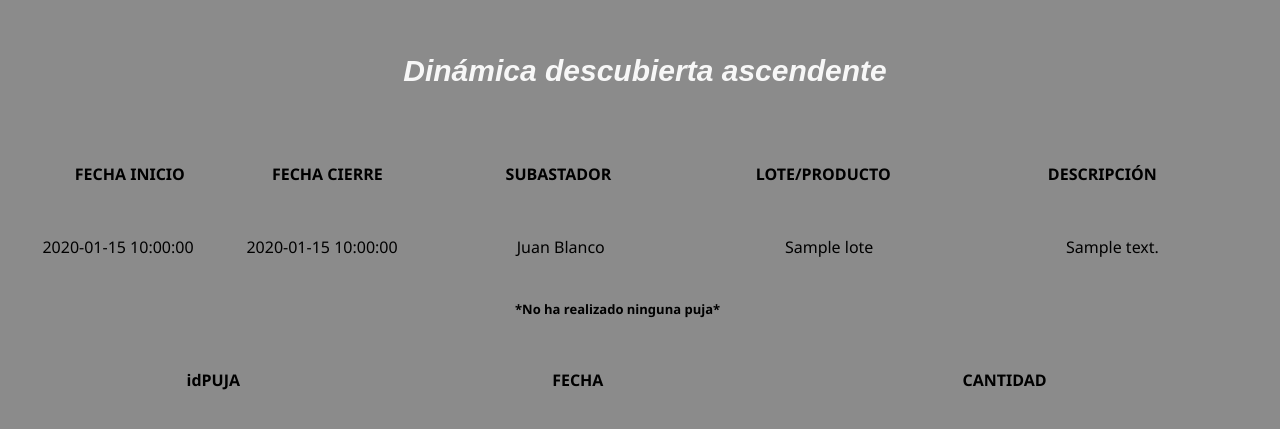
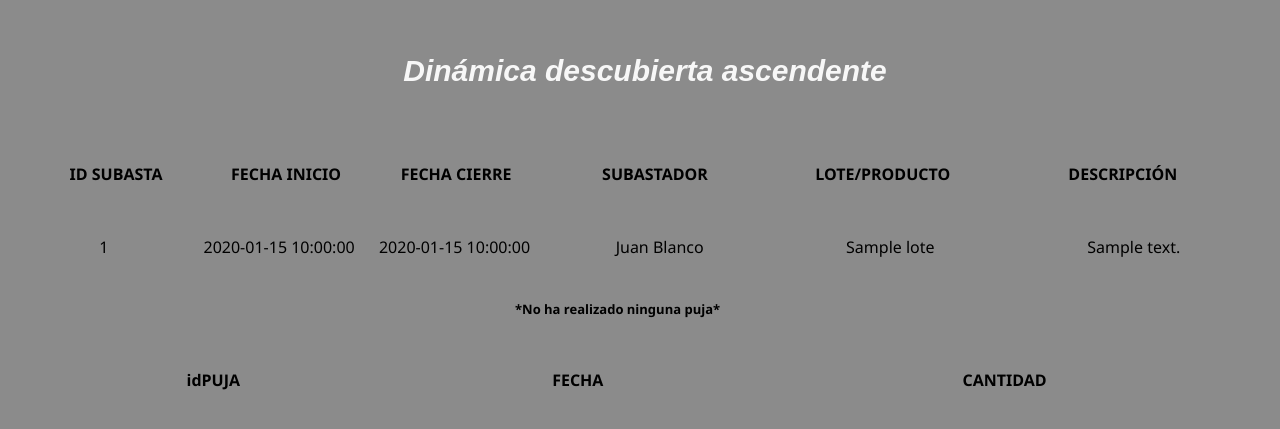
Before and after one commit to JavierLAcartum/643b4d11c092cc1ea32a96bdb4f8da93, a PHP site: page /sobreCerrado.php?id=1 in a window 1280 px wide. Shown: the part 75-504 px from the top of the page. Run offline with PHP 8.4, Linux system fonts and the light colour scheme; a user stored in the database is signed in; data comes from the database, SQL or seed files in the repository; tables that the repository leaves empty hold one stand-in row (values such as "Sample post"); data that the repository does not hold is empty.

Commit message:
id subasta sobre cerrado

```diff
--- a/sobreCerrado.php
+++ b/sobreCerrado.php
@@ -91,6 +91,7 @@
 
 			<table style="width:100%; padding: 30px; margin-top: 130px; font-family:'Segoe UI'; font-weight: bold;">
 			    <tr>
+			    	<td style="width: 100px; text-align: center;">ID SUBASTA</td>
 			        <td style="width: 100px; text-align: center;">FECHA INICIO</td>
 			        <td style="width: 100px; text-align: center;">FECHA CIERRE</td>
 			        <td style="width: 135px; text-align: center;">SUBASTADOR</td>
@@ -100,6 +101,7 @@
 			</table>
 
 			<table style="width:100%; padding: 15px; margin-top: 0px; font-family:'Segoe UI';">
+				<td style="width: 100px; text-align: center;"> <?php echo $idSubasta; ?> </td>
 				<td style="width: 100px; text-align: center;"> <?php echo $fechaInicio; ?> </td>
 				<td style="width: 100px; text-align: center;"> <?php echo $fechaCierre; ?> </td>
 				<td style="width: 135px; text-align: center;"> <?php echo $nombre." ".$apellidos; ?> </td>
```
